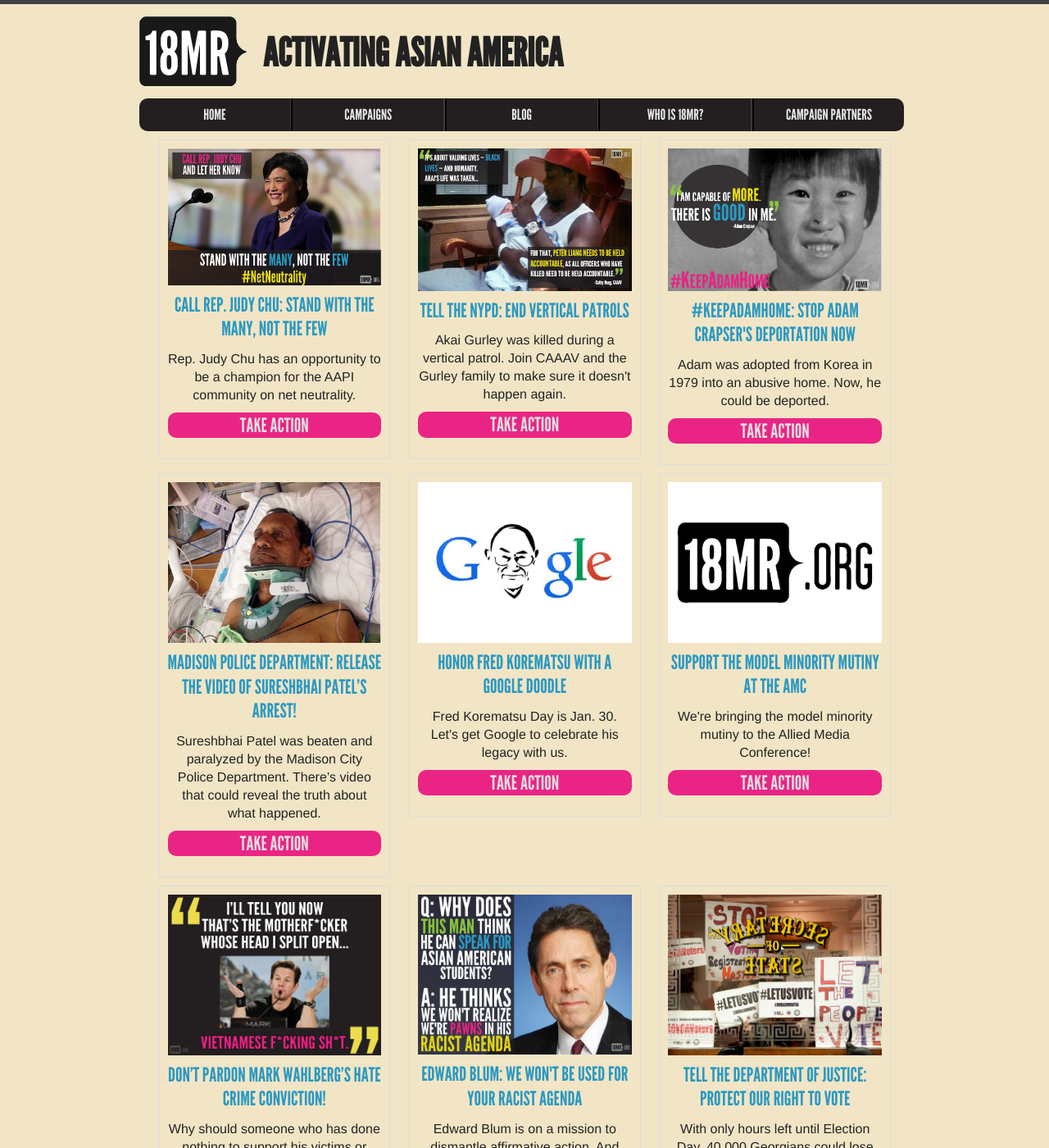
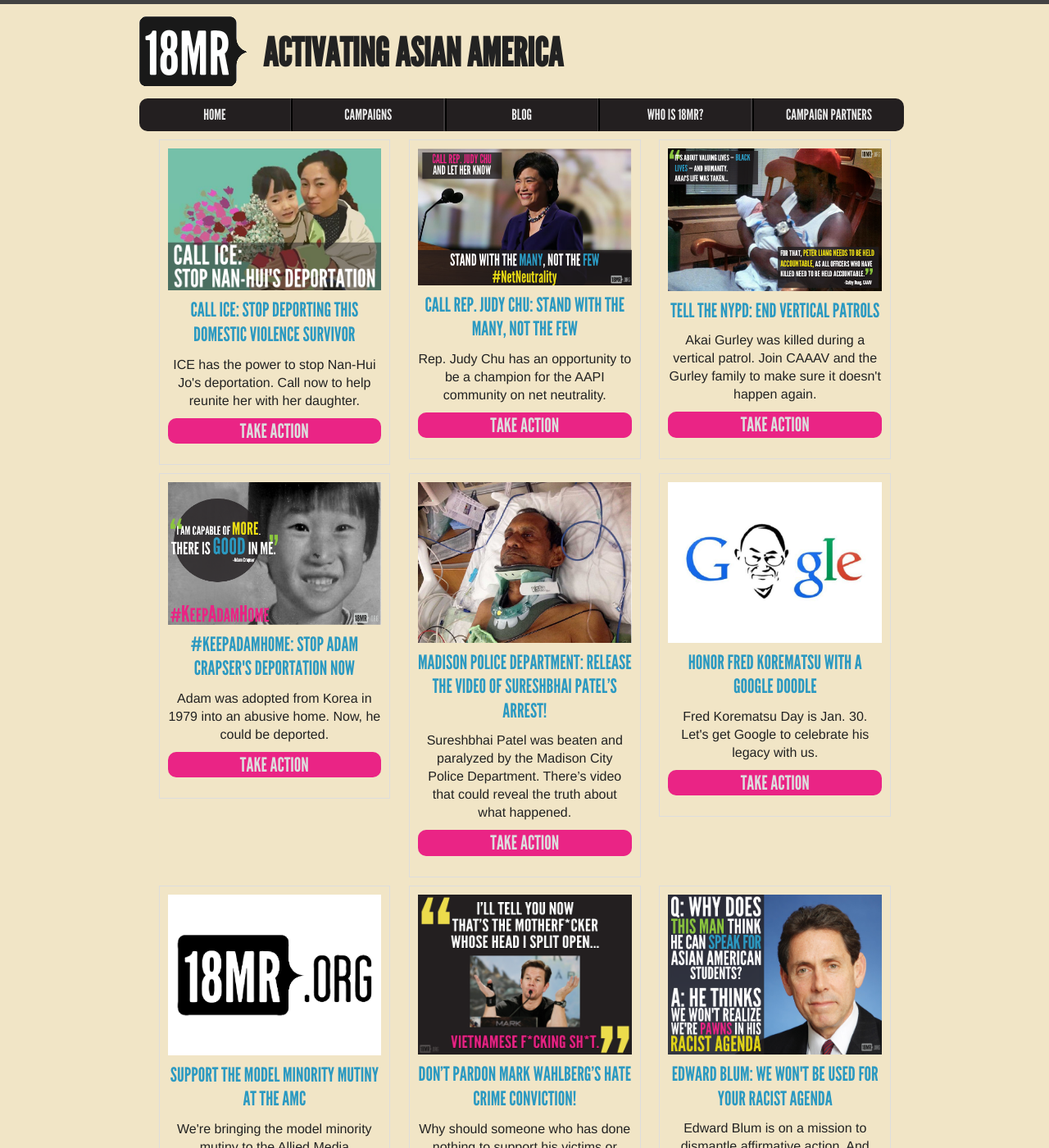
Before and after one commit to 18mr/action, a Jekyll site: the page built from index.html, in a window 1280 px wide and 1400 px high. Shown: the whole window at 82% size. Built offline with Jekyll 4.4.1, drawn with Linux system fonts in a browser that asks for light colours; the list of posts is cut into pages by our own code; some of the changed text lies outside the part shown.

Commit message:
add nanhui campaign
add league spartan webfonts and other assets

```diff
--- a/_includes/head.html
+++ b/_includes/head.html
@@ -65,6 +65,9 @@
 
   <script src="{{ baseurl }}/static/js/jquery-1.11.1.min.js"></script>
   <script src="{{ baseurl }}/static/js/main.js"></script>
+  {% if page.title == "Call ICE: Stop Deporting This Domestic Violence Survivor" %}
+  <script src="{{ baseurl }}/static/js/callice.js"></script>
+  {% endif %}
   {% if page.title == "Call Rep. Judy Chu: stand with the many, not the few" %}
   <script src="{{ baseurl }}/static/js/callchu2.js"></script>
   {% endif %}
--- /dev/null
+++ b/_posts/2015-06-08-nanhui.md
@@ -0,0 +1,21 @@
+---
+layout: petition-page
+permalink: /nanhui/
+title: "Call ICE: Stop Deporting This Domestic Violence Survivor"
+category: campaigns
+featured-image: 'static/images/featured/nanhui.png'
+blurb: "ICE has the power to stop Nan-Hui Jo's deportation. Call now to help reunite her with her daughter."
+---
+<ul class="compact" id="phone-errors"></ul>
+
+<link href='https://actionnetwork.org/css/style-embed-whitelabel.css' rel='stylesheet' type='text/css' />
+<script>window.yepnope || document.write('<script src="https://actionnetwork.org/includes/js/yepnope154-min.js"><\/script>');</script>
+<script src='https://actionnetwork.org/widgets/v2/petition/call-ice-stop-deporting-this-domestic-violence-survivor?format=js&source=widget&style=full'></script>
+<div id='can-petition-area-call-ice-stop-deporting-this-domestic-violence-survivor' style='width: 100%'><!-- this div is the target for our HTML insertion --></div>
+<script>
+	$(document).ready(function() {
+		$('#can-petition-area-call-ice-stop-deporting-this-domestic-violence-survivor').on('can_embed_loaded', function() {
+			document.getElementsByName("commit")[0].value = "Call Now";
+		});
+	});
+</script>
```
Also changed, not shown: ice-callscript/index.md (added, +26 -0 lines), static/js/callchu.js (deleted, +0 -64 lines), static/js/callice.js (added, +88 -0 lines), static/fonts/leaguespartan-bold.ttf (added), static/fonts/leaguespartan-bold.woff (added), static/fonts/leaguespartan-bold.woff2 (added), static/images/featured/nanhui.png (added), 5 other files.
